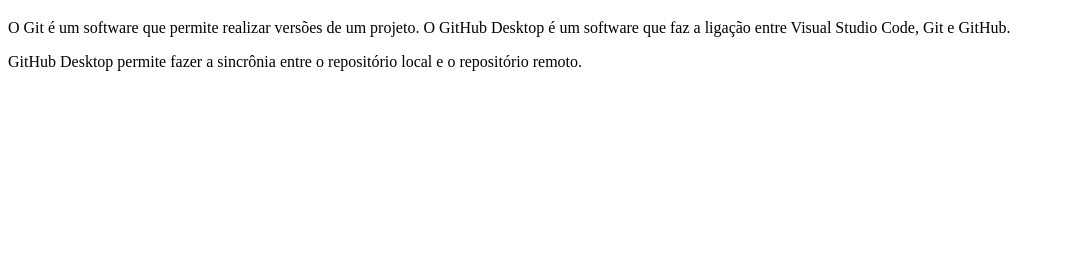
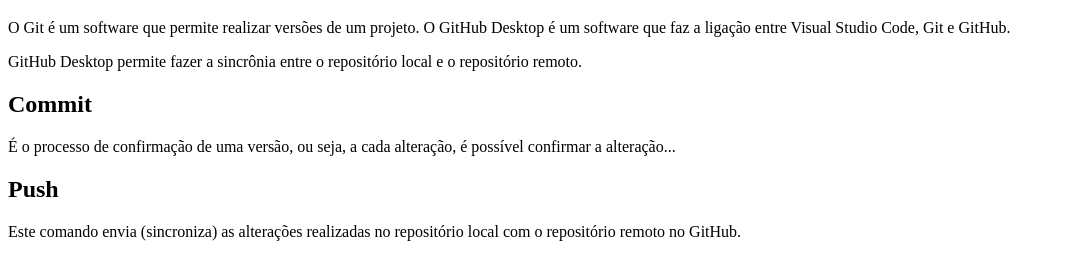
Before and after one commit to BrunoFontouraIF/3IM, a plain HTML site: page index.html in a window 1280 px wide. Shown: the part 61-340 px from the top of the page, without its empty margins (0-1065 px from the left). Drawn offline with Linux system fonts and the light colour scheme.

Commit message:
Update index.html

```diff
--- a/index.html
+++ b/index.html
@@ -12,5 +12,11 @@
 
     <p>GitHub Desktop permite fazer a sincrônia entre o repositório local e o repositório remoto.</p>
 
+    <h2>Commit</h2>
+    <p>É o processo de confirmação de uma versão, ou seja, a cada alteração, é possível confirmar a alteração...</p>
+
+    <h2>Push</h2>
+    <p>Este comando envia (sincroniza) as alterações realizadas no repositório local com o repositório remoto no GitHub.</p>
+
 </body>
 </html>
```
